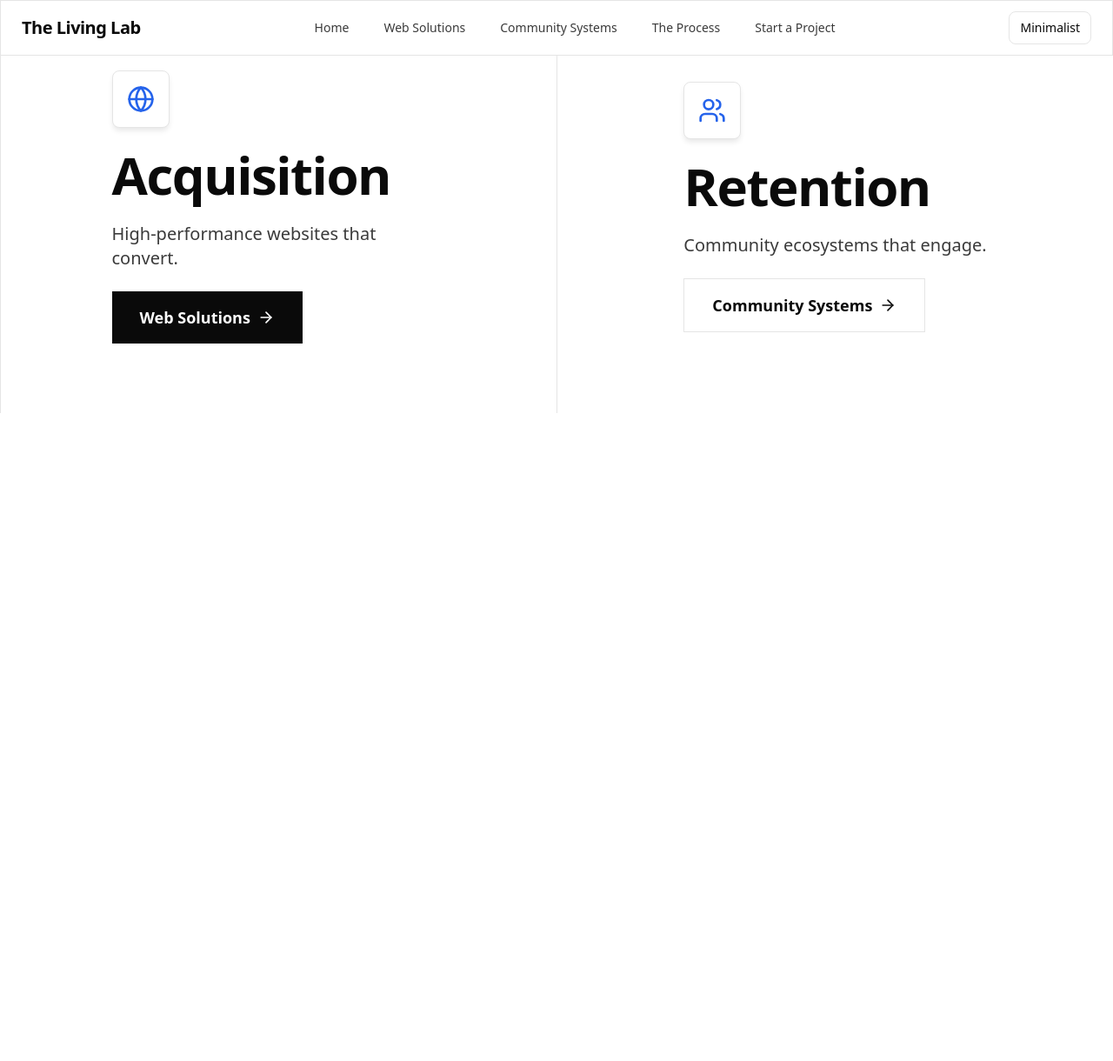
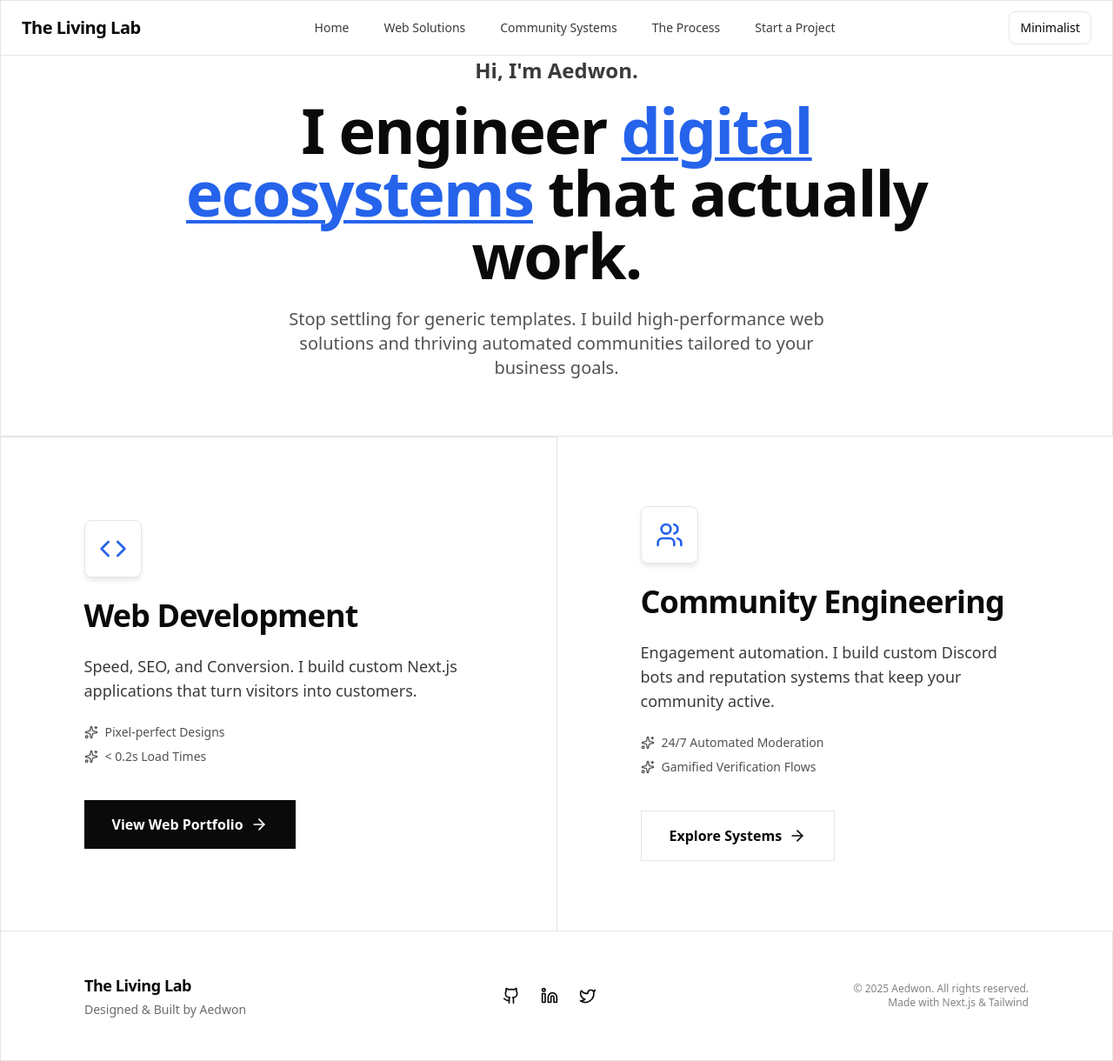
Before and after one commit to Aedwon/aedwon-portfolio, a Next.js app: page / in a window 1280 px wide. Shown: the whole page at 87% size. Before the commit the page ends 800 px from the top, so only its background shows below. Built offline with nearby package versions, Linux system fonts and the light colour scheme.

Commit message:
feat: Introduce Footer and ConsoleEffect components, and refactor HeroSection to a personal intro layout.

```diff
--- a/app/layout.tsx
+++ b/app/layout.tsx
@@ -18,6 +18,9 @@ const spaceMono = Space_Mono({
   display: "swap",
 });
 
+import Footer from "@/components/Footer";
+import ConsoleEffect from "@/components/ConsoleEffect";
+
 export const metadata: Metadata = {
   title: "The Living Lab",
   description: "A chameleon portfolio showcasing Web Solutions and Community Systems.",
@@ -32,11 +35,13 @@ export default function RootLayout({
     <html lang="en">
       <body className={`${inter.variable} ${spaceMono.variable}`}>
         <ThemeProvider>
-          <div className="min-h-screen bg-background text-foreground font-theme transition-colors duration-300">
+          <div className="min-h-screen bg-background text-foreground font-theme transition-colors duration-300 flex flex-col">
+            <ConsoleEffect />
             <Navbar />
-            <main className="pt-[var(--nav-height)]">
+            <main className="pt-[var(--nav-height)] flex-grow">
               {children}
             </main>
+            <Footer />
           </div>
         </ThemeProvider>
       </body>
--- /dev/null
+++ b/components/ConsoleEffect.tsx
@@ -0,0 +1,24 @@
+"use client";
+
+import { useEffect } from "react";
+
+export default function ConsoleEffect() {
+    useEffect(() => {
+        console.clear();
+        const style = 'color: #2563eb; font-size: 20px; font-weight: bold; text-shadow: 2px 2px 0px #000;';
+        const style2 = 'color: #999; font-size: 12px;';
+
+        console.log(`%c
+   __  __     __     __   ____     ____   _  __
+  / / / /    / /    / /  / /\\_\\   / __ \\ | |/ /
+ / /_/ /    / /    / /  / / / /  / /_/ / |   /
+/ __  /    / /___ / /  / /_/ /  / _, _/ / |
+\\/_/\\/    /_____//_/  /_____/  /_/ |_| /_/|_|
+        `, style);
+
+        console.log('%cWelcome to The Living Lab.', style);
+        console.log('%cCurious? Check out the source code: https://github.com/Aedwon/aedwon-portfolio', style2);
+    }, []);
+
+    return null;
+}
--- /dev/null
+++ b/components/Footer.tsx
@@ -0,0 +1,63 @@
+"use client";
+
+import { useTheme } from "./ThemeContext";
+import { Github, Linkedin, Twitter, Terminal, Heart } from "lucide-react";
+import Link from "next/link";
+
+export default function Footer() {
+    const { theme } = useTheme();
+
+    return (
+        <footer className={`
+            w-full transition-colors duration-300
+            ${theme === 'minimalist' ? 'bg-background border-t border-theme py-12' : ''}
+            ${theme === 'neubrutalist' ? 'bg-black text-white py-12 border-t-[3px] border-black' : ''}
+            ${theme === 'discord' ? 'bg-[#2f3136] py-8 border-t border-[#202225]' : ''}
+        `}>
+            <div className="max-w-7xl mx-auto px-6 md:px-12 lg:px-24 flex flex-col md:flex-row items-center justify-between gap-8">
+
+                {/* Brand / Logo Area */}
+                <div className="flex flex-col items-center md:items-start gap-1">
+                    <h3 className={`
+                        text-lg font-bold font-theme tracking-tight
+                        ${theme === 'neubrutalist' ? 'uppercase tracking-widest text-accent' : ''}
+                    `}>
+                        The Living Lab
+                    </h3>
+                    <p className={`
+                        text-sm opacity-60 flex items-center gap-1
+                         ${theme === 'discord' ? 'text-xs uppercase font-bold text-accent' : ''}
+                    `}>
+                        {theme === 'minimalist' && "Designed & Built by Aedwon"}
+                        {theme === 'neubrutalist' && "NO TEMPLATES // ALL CODE"}
+                        {theme === 'discord' && <> <div className="w-2 h-2 rounded-full bg-green-500 animate-pulse" /> Aedwon is online</>}
+                    </p>
+                </div>
+
+                {/* Social Links */}
+                <div className="flex items-center gap-6">
+                    <Link href="https://github.com/Aedwon" target="_blank" className="hover:text-accent transition-colors">
+                        <Github className="w-5 h-5" />
+                    </Link>
+                    <Link href="https://linkedin.com/in/aedwon" target="_blank" className="hover:text-accent transition-colors">
+                        <Linkedin className="w-5 h-5" />
+                    </Link>
+                    <Link href="https://twitter.com/aedwon" target="_blank" className="hover:text-accent transition-colors">
+                        <Twitter className="w-5 h-5" />
+                    </Link>
+                </div>
+
+                {/* Technical / Credits */}
+                <div className={`
+                    text-xs opacity-50 font-theme text-center md:text-right
+                    ${theme === 'neubrutalist' ? 'opacity-80 font-bold' : ''}
+                `}>
+                    <p>&copy; {new Date().getFullYear()} Aedwon. All rights reserved.</p>
+                    {theme === 'minimalist' && <p>Made with Next.js & Tailwind</p>}
+                    {theme === 'neubrutalist' && <p>MADE IN VS CODE</p>}
+                    {theme === 'discord' && <p className="flex items-center gap-1 justify-end">v1.0.0 <span className="w-1.5 h-1.5 rounded-full bg-accent"></span> Stable</p>}
+                </div>
+            </div>
+        </footer>
+    );
+}
--- a/components/HeroSection.tsx
+++ b/components/HeroSection.tsx
@@ -1,7 +1,7 @@
 "use client";
 
 import { motion } from "framer-motion";
-import { ArrowRight, Globe, Users } from "lucide-react";
+import { ArrowRight, Globe, Users, Code, Sparkles } from "lucide-react";
 import Link from "next/link";
 import { useTheme } from "./ThemeContext";
 
@@ -9,43 +9,78 @@ export default function HeroSection() {
     const { theme } = useTheme();
 
     return (
-        <div className="flex flex-col md:flex-row h-[calc(100vh-var(--nav-height))] w-full overflow-hidden">
+        <div className="flex flex-col min-h-[calc(100vh-var(--nav-height))] w-full overflow-hidden bg-background transition-colors duration-300">
+
+            {/* Personal Intro Section */}
+            <div className={`
+                flex flex-col items-center justify-center py-16 px-6 text-center z-10
+                ${theme === 'neubrutalist' ? 'border-b-[3px] border-black bg-[#FFFDF5]' : 'border-b border-theme bg-background'}
+            `}>
+                <motion.div
+                    initial={{ opacity: 0, y: -20 }}
+                    animate={{ opacity: 1, y: 0 }}
+                    transition={{ duration: 0.6 }}
+                >
+                    <h2 className={`
+                        text-xl md:text-2xl font-bold mb-4 font-theme opacity-80
+                        ${theme === 'discord' ? 'text-accent' : ''}
+                    `}>
+                        Hi, I'm Aedwon.
+                    </h2>
+                    <h1 className="text-4xl md:text-6xl lg:text-7xl font-bold font-theme tracking-tight mb-6 max-w-4xl">
+                        I engineer <span className="text-accent underline decoration-4 underline-offset-4">digital ecosystems</span> that actually work.
+                    </h1>
+                    <p className="text-lg md:text-xl opacity-70 max-w-2xl mx-auto">
+                        Stop settling for generic templates. I build high-performance web solutions and thriving automated communities tailored to your business goals.
+                    </p>
+                </motion.div>
+            </div>
+
+            {/* Split Service Section */}
+            <div className="flex flex-col md:flex-row flex-grow w-full">
+
                 {/* Acquisition / Web Solutions Side */}
                 <motion.div
-                initial={{ flex: 1 }}
-                whileHover={{ flex: 1.5 }}
-                transition={{ duration: 0.5, ease: "easeInOut" }}
+                    initial={{ opacity: 0, x: -50 }}
+                    animate={{ opacity: 1, x: 0 }}
+                    transition={{ duration: 0.5, delay: 0.2 }}
                     className={`
-          group relative flex w-full md:w-auto flex-col items-center justify-center px-6 py-12 md:px-12 md:py-20
+                        group relative flex-1 flex flex-col items-center justify-center px-6 py-12 md:px-12 md:py-20
                         bg-background text-foreground transition-colors duration-300
                         border-b md:border-b-0 md:border-r border-theme
-          ${theme === 'discord' ? 'md:m-4 md:mr-2 rounded-theme bg-accent-secondary' : ''}
+                        ${theme === 'discord' ? 'bg-[#2f3136]' : ''}
+                        hover:bg-accent/5
                     `}
                 >
-                <div className="max-w-md flex flex-col items-start gap-6 z-10">
+                    <div className="max-w-md flex flex-col items-start gap-6">
                         <div className={`
                             p-4 rounded-theme border border-theme bg-background shadow-theme
-                ${theme === 'discord' ? 'bg-accent-secondary border-none' : ''}
+                            ${theme === 'discord' ? 'bg-[#36393f] border-none' : ''}
                         `}>
-                        <Globe className="w-8 h-8 text-accent" />
+                            <Code className="w-8 h-8 text-accent" />
                         </div>
 
-                    <h1 className="text-5xl md:text-6xl font-bold font-theme tracking-tight">
-                        Acquisition
-                    </h1>
+                        <h2 className="text-3xl md:text-4xl font-bold font-theme tracking-tight">
+                            Web Development
+                        </h2>
 
-                    <p className="text-xl opacity-80 font-medium max-w-sm">
-                        High-performance websites that convert.
+                        <p className="text-lg opacity-80 font-medium">
+                            Speed, SEO, and Conversion. I build custom Next.js applications that turn visitors into customers.
                         </p>
+
+                        <div className="flex flex-col gap-2 text-sm opacity-70">
+                            <span className="flex items-center gap-2"><Sparkles className="w-4 h-4" /> Pixel-perfect Designs</span>
+                            <span className="flex items-center gap-2"><Sparkles className="w-4 h-4" /> &lt; 0.2s Load Times</span>
+                        </div>
 
                         <Link href="/web-solutions">
                             <button className={`
-                    flex items-center gap-2 px-8 py-4 text-lg font-bold transition-all
+                                flex items-center gap-2 px-8 py-4 text-base font-bold transition-all mt-4
                                 ${theme === 'minimalist' ? 'bg-foreground text-background hover:opacity-90 rounded-none' : ''}
                                 ${theme === 'neubrutalist' ? 'bg-accent text-black border-[3px] border-black shadow-[4px_4px_0px_#000] hover:translate-x-[2px] hover:translate-y-[2px] hover:shadow-[2px_2px_0px_#000] rounded-none' : ''}
                                 ${theme === 'discord' ? 'bg-accent text-white hover:opacity-90 rounded-theme' : ''}
                             `}>
-                            Web Solutions <ArrowRight className="w-5 h-5" />
+                                View Web Portfolio <ArrowRight className="w-5 h-5" />
                             </button>
                         </Link>
                     </div>
@@ -53,43 +88,51 @@ export default function HeroSection() {
 
                 {/* Retention / Community Systems Side */}
                 <motion.div
-                initial={{ flex: 1 }}
-                whileHover={{ flex: 1.5 }}
-                transition={{ duration: 0.5, ease: "easeInOut" }}
+                    initial={{ opacity: 0, x: 50 }}
+                    animate={{ opacity: 1, x: 0 }}
+                    transition={{ duration: 0.5, delay: 0.4 }}
                     className={`
-          group relative flex w-full md:w-auto flex-col items-center justify-center px-6 py-12 md:px-12 md:py-20
+                        group relative flex-1 flex flex-col items-center justify-center px-6 py-12 md:px-12 md:py-20
                         bg-background text-foreground transition-colors duration-300
-          ${theme === 'discord' ? 'md:m-4 md:ml-2 rounded-theme bg-accent-secondary' : ''}
+                        ${theme === 'discord' ? 'bg-[#36393f]' : ''}
+                        hover:bg-accent/5
                     `}
                 >
-                <div className="max-w-md flex flex-col items-start gap-6 z-10">
+                    <div className="max-w-md flex flex-col items-start gap-6">
                         <div className={`
                             p-4 rounded-theme border border-theme bg-background shadow-theme
-                ${theme === 'discord' ? 'bg-accent-secondary border-none' : ''}
+                            ${theme === 'discord' ? 'bg-[#2f3136] border-none' : ''}
                         `}>
                             <Users className="w-8 h-8 text-accent" />
                         </div>
 
-                    <h1 className="text-5xl md:text-6xl font-bold font-theme tracking-tight">
-                        Retention
-                    </h1>
+                        <h2 className="text-3xl md:text-4xl font-bold font-theme tracking-tight">
+                            Community Engineering
+                        </h2>
 
-                    <p className="text-xl opacity-80 font-medium max-w-sm">
-                        Community ecosystems that engage.
+                        <p className="text-lg opacity-80 font-medium">
+                            Engagement automation. I build custom Discord bots and reputation systems that keep your community active.
                         </p>
+
+                        <div className="flex flex-col gap-2 text-sm opacity-70">
+                            <span className="flex items-center gap-2"><Sparkles className="w-4 h-4" /> 24/7 Automated Moderation</span>
+                            <span className="flex items-center gap-2"><Sparkles className="w-4 h-4" /> Gamified Verification Flows</span>
+                        </div>
 
                         <Link href="/community-systems">
                             <button className={`
-                    flex items-center gap-2 px-8 py-4 text-lg font-bold transition-all
+                                flex items-center gap-2 px-8 py-4 text-base font-bold transition-all mt-4
                                 ${theme === 'minimalist' ? 'border border-theme hover:bg-accent-secondary rounded-none' : ''}
                                 ${theme === 'neubrutalist' ? 'bg-white text-black border-[3px] border-black shadow-[4px_4px_0px_#000] hover:translate-x-[2px] hover:translate-y-[2px] hover:shadow-[2px_2px_0px_#000] rounded-none' : ''}
                                 ${theme === 'discord' ? 'bg-[#4f545c] text-white hover:bg-[#5d6269] rounded-theme' : ''}
                             `}>
-                            Community Systems <ArrowRight className="w-5 h-5" />
+                                Explore Systems <ArrowRight className="w-5 h-5" />
                             </button>
                         </Link>
                     </div>
                 </motion.div>
+
+            </div>
         </div>
     );
 }
```
Lines whose indentation alone changed are shown as unchanged.
